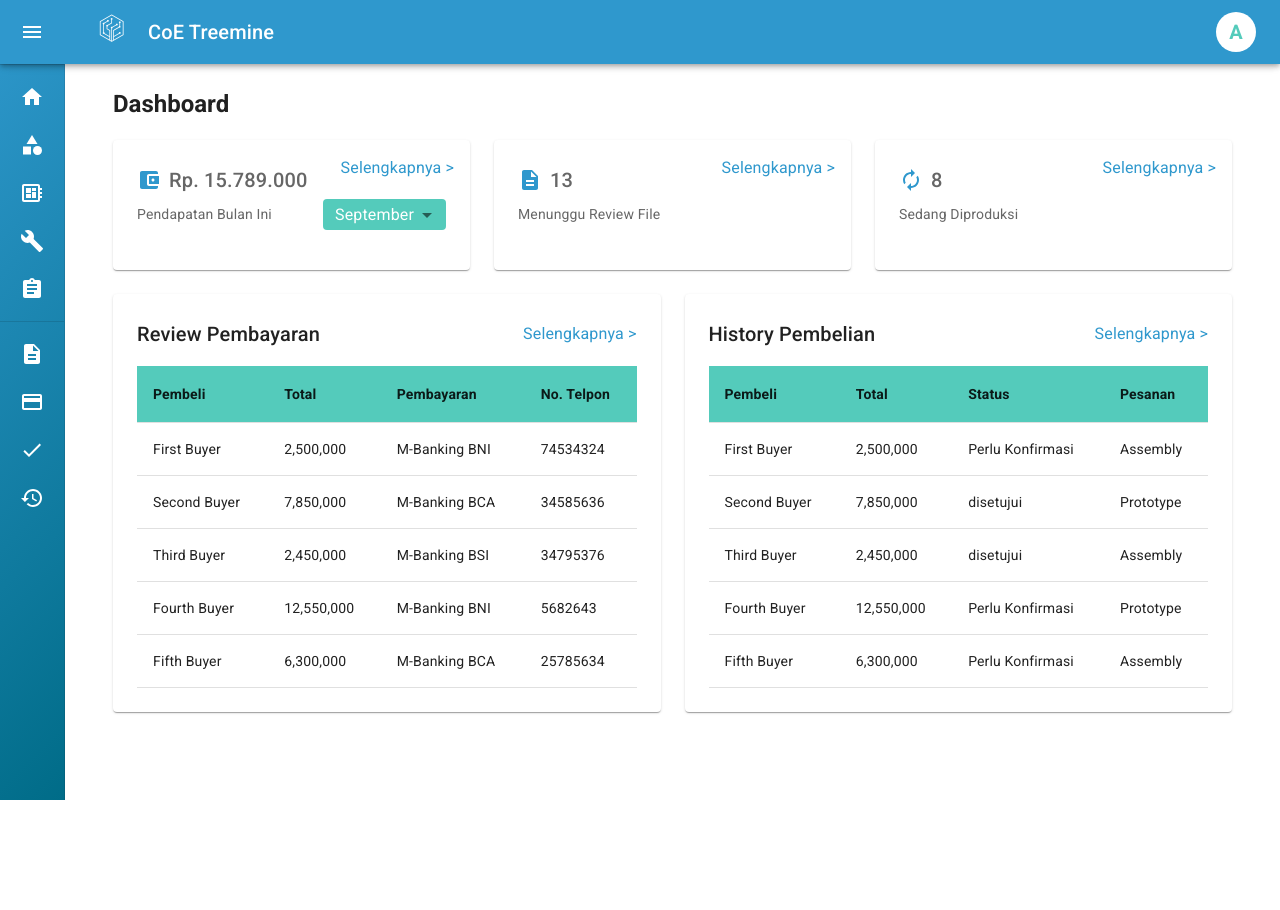
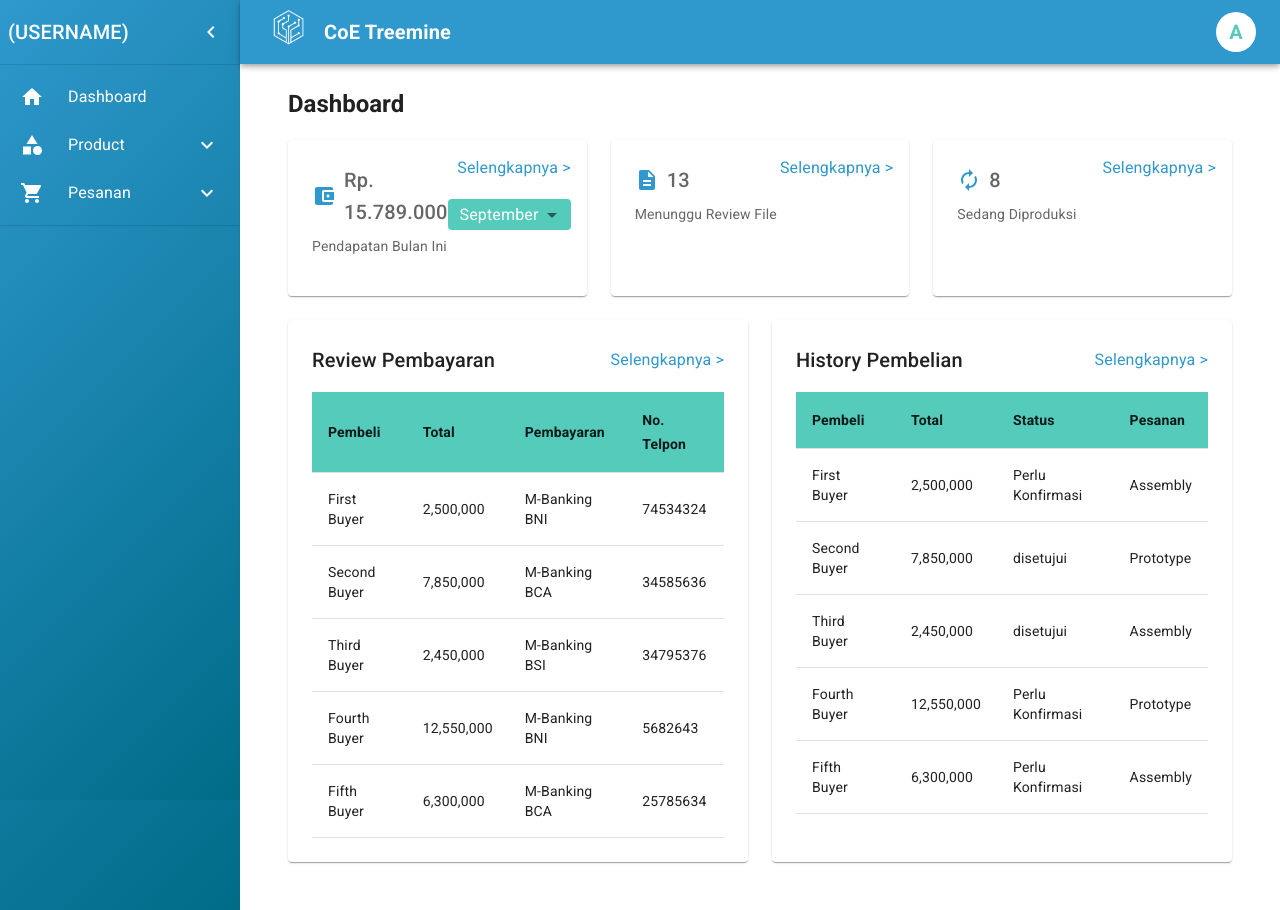
Before and after one commit to Riskiwahyudi1/COE-Treemine, a React (Create React App) app in the folder client/: page /admin in a window 1280 px wide. Before the commit the page ends 800 px from the top, so only its background shows below. Built offline with nearby package versions, Linux system fonts and the light colour scheme.

Commit message:
redesign sidebar admin

```diff
--- a/client/src/component/sidebar.js
+++ b/client/src/component/sidebar.js
@@ -13,28 +13,36 @@ import IconButton from '@mui/material/IconButton';
 import MenuIcon from '@mui/icons-material/Menu';
 import ChevronLeftIcon from '@mui/icons-material/ChevronLeft';
 import ChevronRightIcon from '@mui/icons-material/ChevronRight';
+import ExpandLess from '@mui/icons-material/ExpandLess';
+import ExpandMore from '@mui/icons-material/ExpandMore';
 import ListItem from '@mui/material/ListItem';
 import ListItemButton from '@mui/material/ListItemButton';
 import ListItemIcon from '@mui/material/ListItemIcon';
 import ListItemText from '@mui/material/ListItemText';
+import Collapse from '@mui/material/Collapse';
+import Menu from '@mui/material/Menu';
+import MenuItem from '@mui/material/MenuItem';
 import HomeIcon from '@mui/icons-material/Home';
 import CategoryIcon from '@mui/icons-material/Category';
-import DeveloperBoardIcon from '@mui/icons-material/DeveloperBoard';
-import BuildIcon from '@mui/icons-material/Build';
-import AssignmentIcon from '@mui/icons-material/Assignment';
-import DescriptionIcon from '@mui/icons-material/Description';
+import WorkIcon from '@mui/icons-material/Work';
+import DesignServicesIcon from '@mui/icons-material/DesignServices';
+import ShoppingCartIcon from '@mui/icons-material/ShoppingCart';
+import RateReviewIcon from '@mui/icons-material/RateReview';
+import HistoryIcon from '@mui/icons-material/History';
+import EngineeringIcon from '@mui/icons-material/Engineering';
 import PaymentIcon from '@mui/icons-material/Payment';
-import CheckIcon from '@mui/icons-material/Check';
-import HistoryIcon from '@mui/icons-material/History';
+import { Link } from 'react-router-dom';
 import Logoweb from '../assets/images/logo.png';
-import Menu from '@mui/material/Menu';
-import MenuItem from '@mui/material/MenuItem';
-import { Link } from 'react-router-dom';
 
+const drawerWidth = 240;
 
-// Drawer styles
-const drawerWidth = 240;
-const customColor = '#2f98cd';
+const DrawerHeader = styled('div')(({ theme }) => ({
+  display: 'flex',
+  alignItems: 'center',
+  justifyContent: 'space-between',
+  padding: theme.spacing(0, 1),
+  ...theme.mixins.toolbar,
+}));
 
 const openedMixin = (theme) => ({
   width: drawerWidth,
@@ -58,15 +66,6 @@ const closedMixin = (theme) => ({
     width: `calc(${theme.spacing(8)} + 1px)`,
   },
 });
-
-// Styled components
-const DrawerHeader = styled('div')(({ theme }) => ({
-  display: 'flex',
-  alignItems: 'center',
-  justifyContent: 'space-between',
-  padding: theme.spacing(0, 1),
-  ...theme.mixins.toolbar,
-}));
 
 const AppBar = styled(MuiAppBar, {
   shouldForwardProp: (prop) => prop !== 'open',
@@ -101,14 +100,14 @@ const Drawer = styled(MuiDrawer, { shouldForwardProp: (prop) => prop !== 'open'
       ...closedMixin(theme),
       '& .MuiDrawer-paper': closedMixin(theme),
     }),
-  })
+  }),
 );
 
-// Main component
 export default function MiniDrawer() {
   const theme = useTheme();
-  const [open, setOpen] = React.useState(false);
+  const [open, setOpen] = React.useState(true);
   const [anchorEl, setAnchorEl] = React.useState(null);
+  const [menuStates, setMenuStates] = React.useState({});
 
   const handleOpenMenu = (event) => {
     setAnchorEl(event.currentTarget);
@@ -126,6 +125,85 @@ export default function MiniDrawer() {
     setOpen(false);
   };
 
+  const handleSubmenuClick = (menuId) => {
+    setMenuStates((prev) => ({
+      ...prev,
+      [menuId]: !prev[menuId],
+    }));
+  };
+
+  const menuItems = [
+    {
+      text: 'Dashboard',
+      icon: <HomeIcon />,
+      path: 'dashboard'
+    },
+    {
+      text: 'Product',
+      icon: <CategoryIcon />,
+      submenu: [
+        {
+          text: 'Kategori Portofolio',
+          icon: <CategoryIcon />,
+          path: 'kategoriPortofolio'
+        },
+        {
+          text: 'Produk Portofolio',
+          icon: <WorkIcon />,
+          path: 'dataProduct'
+        },
+        {
+          text: 'Custom Prototype',
+          icon: <DesignServicesIcon />,
+          path: 'custom-prototype'
+        },
+        {
+          text: 'Custom Assembly',
+          icon: <EngineeringIcon />,
+          path: 'custom-assembly'
+        }
+      ]
+    },
+    {
+      text: 'Pesanan',
+      icon: <ShoppingCartIcon />,
+      submenu: [
+        {
+          text: 'Review File',
+          icon: <RateReviewIcon />,
+          path: '/review-file'
+        },
+        {
+          text: 'Review Payment',
+          icon: <PaymentIcon />,
+          path: '/ReviewPayment'
+        },
+        {
+          text: 'On Progress',
+          icon: <EngineeringIcon />,
+          path: '/on-progress'
+        },
+        {
+          text: 'History',
+          icon: <HistoryIcon />,
+          path: '/history'
+        }
+      ]
+    },
+  ];
+
+  const LogoContainer = styled('div')({
+    display: 'flex',
+    alignItems: 'center',
+    gap: '10px',
+  });
+
+  const LogoImage = styled('img')({
+    height: '50px',
+    width: 'auto',
+    objectFit: 'contain',
+  });
+
   return (
     <Box sx={{ display: 'flex' }}>
       <CssBaseline />
@@ -136,27 +214,25 @@ export default function MiniDrawer() {
             aria-label="open drawer"
             onClick={handleDrawerOpen}
             edge="start"
-            sx={{ marginRight: 5, ...(open && { display: 'none' }) }}
+            sx={{
+              marginRight: 5,
+              ...(open && { display: 'none' }),
+            }}
           >
             <MenuIcon />
           </IconButton>
 
-          <Box
-            component="img"
-            src={Logoweb}
-            alt="Logo"
-            sx={{ height: 40, marginRight: 2 }}
-          />
-
-          <Typography variant="h6" noWrap component="div">
+          <LogoContainer>
+            <LogoImage src={Logoweb} alt="CoE Treemine Logo" />
+            <Typography variant="h6" noWrap component="div" sx={{ fontWeight: 'bold' }}>
               CoE Treemine
             </Typography>
-
+          </LogoContainer>
           <Avatar
             onClick={handleOpenMenu}
             sx={{
               cursor: 'pointer',
-              bgcolor: '#ffff',
+              bgcolor: '#fff',
               marginLeft: 'auto',
               color: '#54cbbb',
               fontWeight: 'bold',
@@ -164,12 +240,7 @@ export default function MiniDrawer() {
           >
             A
           </Avatar>
-          <Menu
-            anchorEl={anchorEl}
-            open={Boolean(anchorEl)}
-            onClose={handleCloseMenu}
-          >
-            <MenuItem onClick={handleCloseMenu}>Profile</MenuItem>
+          <Menu anchorEl={anchorEl} open={Boolean(anchorEl)} onClose={handleCloseMenu}>
             <MenuItem onClick={handleCloseMenu}>Logout</MenuItem>
           </Menu>
         </Toolbar>
@@ -178,7 +249,7 @@ export default function MiniDrawer() {
       <Drawer variant="permanent" open={open}>
         <DrawerHeader>
           <Typography variant="h6" noWrap sx={{ color: '#ffffff' }}>
-            Dashboard
+            (USERNAME)
           </Typography>
           <IconButton onClick={handleDrawerClose} sx={{ color: '#ffffff' }}>
             {theme.direction === 'rtl' ? <ChevronRightIcon /> : <ChevronLeftIcon />}
@@ -186,17 +257,13 @@ export default function MiniDrawer() {
         </DrawerHeader>
         <Divider />
         <List>
-          {['Dashboard', 'Kategori Portofolio', 'Produk Portofolio', 'Custom Prototype', 'Custom Assembly'].map((text, index) => (
-            <ListItem key={text} disablePadding sx={{ display: 'block' }}>
+          {menuItems.map((item, index) => (
+            <React.Fragment key={item.text}>
+              <ListItem disablePadding sx={{ display: 'block' }}>
                 <ListItemButton
-                component={Link}
-                to={
-                  index === 0 ? "dashboard " :
-                  index === 1 ? "./kategoriPortofolio" :
-                  index === 2 ? "DataProduct" :
-                  index === 3 ? "./boardType" :
-                  "custom-assembly"
-                }
+                  onClick={() => item.submenu ? handleSubmenuClick(item.text) : null}
+                  component={item.submenu ? 'div' : Link}
+                  to={item.submenu ? undefined : item.path}
                   sx={{
                     minHeight: 48,
                     justifyContent: open ? 'initial' : 'center',
@@ -211,46 +278,48 @@ export default function MiniDrawer() {
                       color: '#ffffff',
                     }}
                   >
-                  {index === 0 && <HomeIcon />}
-                  {index === 1 && <CategoryIcon />}
-                  {index === 2 && <DeveloperBoardIcon />}
-                  {index === 3 && <BuildIcon />}
-                  {index === 4 && <AssignmentIcon />}
+                    {item.icon}
                   </ListItemIcon>
-                <ListItemText primary={text} sx={{ opacity: open ? 1 : 0, color: '#ffffff' }} />
+                  <ListItemText
+                    primary={item.text}
+                    sx={{ opacity: open ? 1 : 0, color: '#ffffff' }}
+                  />
+                  {item.submenu && open && (
+                    menuStates[item.text] ? <ExpandLess sx={{ color: '#ffffff' }} /> : <ExpandMore sx={{ color: '#ffffff' }} />
+                  )}
                 </ListItemButton>
               </ListItem>
+              {item.submenu && (
+                <Collapse in={open && menuStates[item.text]} timeout="auto" unmountOnExit>
+                  <List component="div" disablePadding>
+                    {item.submenu.map((subItem) => (
+                      <ListItemButton
+                        key={subItem.text}
+                        component={Link}
+                        to={subItem.path}
+                        sx={{
+                          pl: 4,
+                          '&:hover': {
+                            backgroundColor: 'rgba(255, 255, 255, 0.08)',
+                          }
+                        }}
+                      >
+                        <ListItemIcon sx={{ color: '#ffffff' }}>
+                          {subItem.icon}
+                        </ListItemIcon>
+                        <ListItemText
+                          primary={subItem.text}
+                          sx={{ color: '#ffffff' }}
+                        />
+                      </ListItemButton>
+                    ))}
+                  </List>
+                </Collapse>
+              )}
+            </React.Fragment>
           ))}
         </List>
         <Divider />
-        <List>
-          {['Review File', 'Review Payment', 'On Progress', 'History'].map((text, index) => (
-            <ListItem key={text} disablePadding sx={{ display: 'block' }}>
-              <ListItemButton
-                sx={{
-                  minHeight: 48,
-                  justifyContent: open ? 'initial' : 'center',
-                  px: 2.5,
-                }}
-              >
-                <ListItemIcon
-                  sx={{
-                    minWidth: 0,
-                    mr: open ? 3 : 'auto',
-                    justifyContent: 'center',
-                    color: '#ffffff',
-                  }}
-                >
-                  {index === 0 && <DescriptionIcon />}
-                  {index === 1 && <PaymentIcon />}
-                  {index === 2 && <CheckIcon />}
-                  {index === 3 && <HistoryIcon />}
-                </ListItemIcon>
-                <ListItemText primary={text} sx={{ opacity: open ? 1 : 0, color: '#ffffff' }} />
-              </ListItemButton>
-            </ListItem>
-          ))}
-        </List>
       </Drawer>
     </Box>
   );
```
Lines whose indentation alone changed are shown as unchanged.
